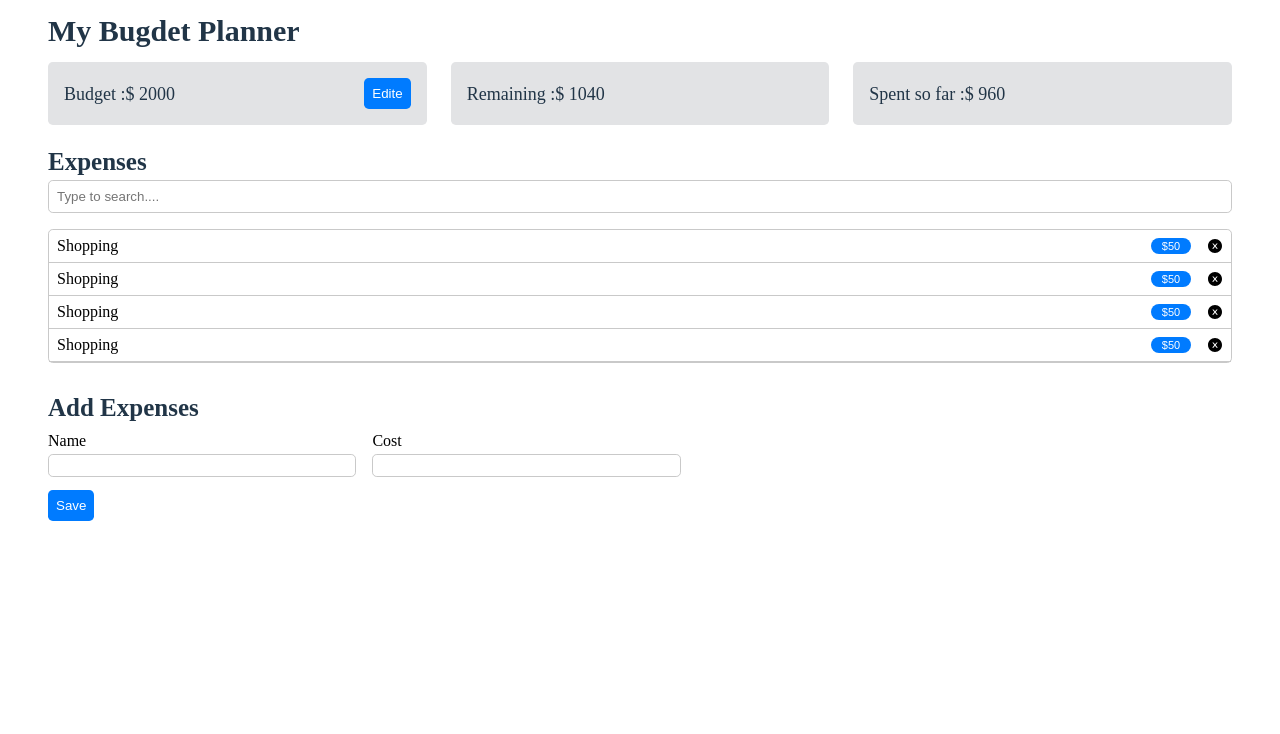
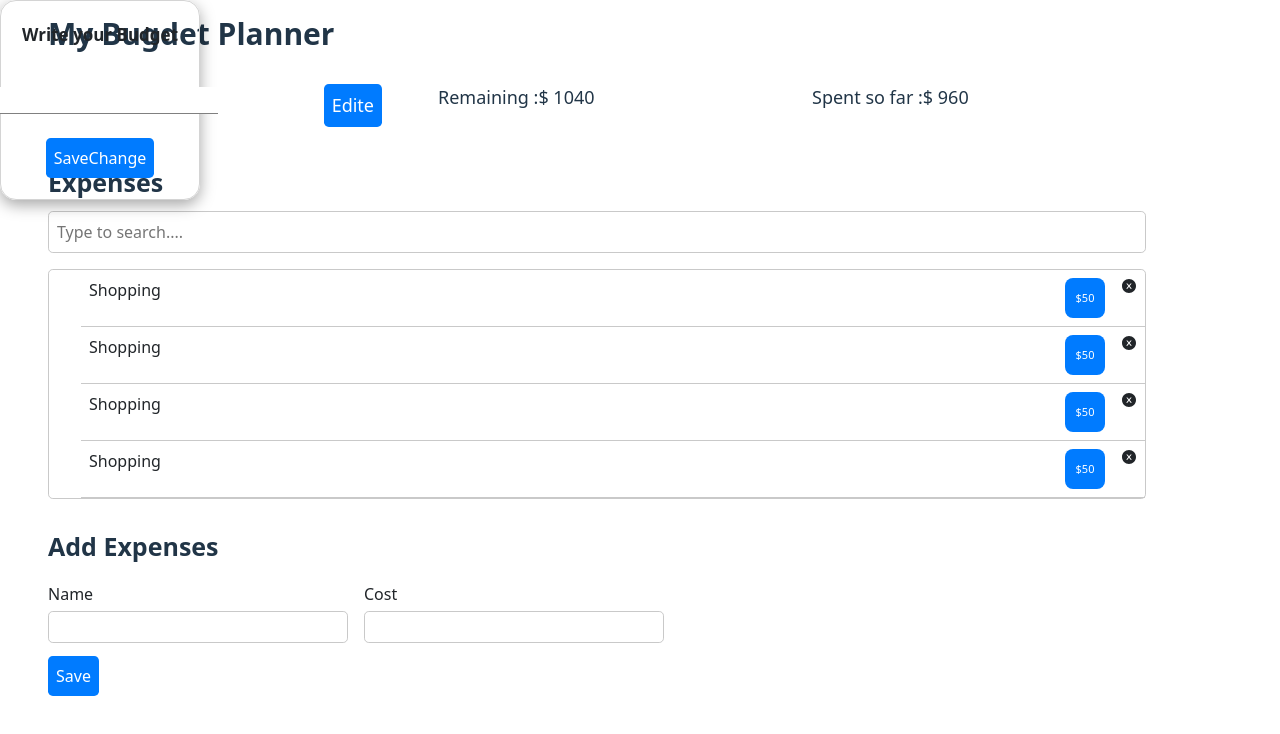
Before and after one commit to Mmomenzadeh/Mmomenzadeh-hw19_maktab_85_Budget-planner-react, a React (Vite) app: page / in a window 1280 px wide. Both pictures are taken after a click on the button "Edite". Shown: the top 734 px of the page. Built offline with nearby package versions, Linux system fonts and the light colour scheme.

Commit message:
create ui modal for edite budget &  error in styled component

```diff
--- a/index.html
+++ b/index.html
@@ -8,7 +8,7 @@
   </head>
   <body>
     <div id="root"></div>
-    <div id="Modal"></div>
+    <div id="Modals"></div>
     <script type="module" src="/src/main.jsx"></script>
   </body>
 </html>
--- a/package.json
+++ b/package.json
@@ -11,6 +11,7 @@
   "dependencies": {
     "@emotion/react": "^11.10.5",
     "@emotion/styled": "^11.10.5",
+    "bootstrap": "^5.2.3",
     "react": "^18.2.0",
     "react-dom": "^18.2.0",
     "react-icons": "^4.7.1"
--- a/src/App.jsx
+++ b/src/App.jsx
@@ -7,6 +7,8 @@ import styled from "@emotion/styled";
 
 const App_container = styled.div`
   padding: 1rem 3rem;
+  position: absolute;
+
 `;
 
 function App() {
--- /dev/null
+++ b/src/Components/Modal/Modal.css
@@ -0,0 +1,28 @@
+.modal-ui{
+    border: 1px solid rgb(212, 212, 212);
+    width: 200px;
+    height: 200px;
+    display: flex;
+    flex-direction: column;
+    align-items: center;
+    justify-content: center;
+    gap: 1.5rem;
+    border-radius: 1rem;
+    box-shadow: rgba(0, 0, 0, 0.35) 0px 5px 15px;
+    position: relative;
+}
+
+.modal-input{
+    outline: none;
+    border: none;
+    border-bottom: 1px solid gray;
+    text-align: center;
+}
+
+.modal-btn{
+    border: none;
+    padding: 0.5rem;
+    border-radius: 0.3rem;
+    background-color: #007bff;
+    color: #fff;
+}
--- a/src/Components/Modal/Modal.jsx
+++ b/src/Components/Modal/Modal.jsx
@@ -0,0 +1,31 @@
+import {useState} from "react"
+
+import "./Modal.css";
+export const Modal = ({ children, saveChange, btnName, status }) => {
+    const [inputValue , setinputValue] = useState(0)
+
+    const handleChange=(e)=>{
+        setinputValue(e.target.value)
+    }
+
+    // console.log(inputValue)
+  return (
+    <>
+      <div id="modal">
+        <div className="modal-ui">
+          {children}
+          {status === "edite" ? (
+            <input
+              type="text"
+              className="modal-input"
+              onChange={handleChange}
+            />
+          ) : null}
+          <button onClick={saveChange} className="modal-btn">
+            {btnName}
+          </button>
+        </div>
+      </div>
+    </>
+  );
+};
--- a/src/Components/UI/Footer/AddExpenses/AddExpenses.jsx
+++ b/src/Components/UI/Footer/AddExpenses/AddExpenses.jsx
@@ -20,6 +20,7 @@ const AddExpenses = ({ labelName, type }) => {
           border: "1px solid rgb(201,201,201) ",
           borderRadius: "0.3rem",
         }}
+
       />
     </AddExpenses_container>
   );
--- a/src/Components/UI/Footer/Footer.jsx
+++ b/src/Components/UI/Footer/Footer.jsx
@@ -27,8 +27,8 @@ const Footer =()=>{
         <div className="footer-ui">
             <H2>Add Expenses</H2>
             <Input_container>
-            <AddExpenses type={'text'} labelName={'Name'}/>
-            <AddExpenses type={'number'} labelName={'Cost'}/>
+            <AddExpenses type={'text'} labelName={'Name'} />
+            <AddExpenses type={'number'} labelName={'Cost'} />
             </Input_container>
             <Btn_save>Save</Btn_save>
         </div>
--- a/src/Components/UI/Header/BudgetBox/BudgetBox.jsx
+++ b/src/Components/UI/Header/BudgetBox/BudgetBox.jsx
@@ -1,10 +1,29 @@
+import { useState } from "react";
+import ReactDOM from "react-dom";
 import styled from "@emotion/styled";
+import { Modal } from "../../../Modal/Modal";
+
+const handleColorType = color => {
+  switch (color) {
+  case "primary":
+  return "#03a9f3";
+  case "secondary":
+  return "#f56342";
+  default:
+    console.log(color)
+  return "#f50";
+  }
+  };
+
 const Budgetbox = styled.div`
   width: 350px;
   padding: 1rem;
   display: flex;
   justify-content: space-between;
-  background-color: #e2e3e5;
+
+
+  background-color : ${(props)=>(props.style)};
+
   border-radius: 0.3rem;
   align-items: center;
   font-size: 18px;
@@ -18,15 +37,38 @@ const Btnbudgetbox = styled.button`
   padding: 0.5rem;
   border-radius: 0.3rem;
   cursor: pointer;
-
 `;
 
-const BudgetBox = ({ budgetPlanner, mony, buttonStatus, style }) => {
+const BudgetBox = ({ budgetPlanner, mony, buttonStatus, color  }) => {
+  const [showModal, setShowModal] = useState(false);
+  const openModal = () => setShowModal(true);
+  const closeModal = () => setShowModal(false);
+
   return (
-    <Budgetbox style={{ backgroundColor: { style } }}>
-      <p>{`${budgetPlanner} :$ ${mony}`}</p>
-      {buttonStatus ? <Btnbudgetbox>Edite</Btnbudgetbox> : null}
-    </Budgetbox>
+    <>
+      <Budgetbox>
+        <p>{`${budgetPlanner} :$ ${mony}`}</p>
+        {buttonStatus ? (
+          <Btnbudgetbox onClick={openModal}>Edite</Btnbudgetbox>
+        ) : null}
+
+        {showModal &&
+          ReactDOM.createPortal(
+            <Modal
+              saveChange={closeModal}
+              btnName={"SaveChange"}
+              status={"edite"}
+            >
+              <p
+                style={{ colo: "#213547", fontSize: "17px", fontWeight: "600" }}
+              >
+                Write your Budget{" "}
+              </p>
+            </Modal>,
+            document.getElementById("Modals")
+          )}
+      </Budgetbox>
+    </>
   );
 };
 
--- a/src/Components/UI/Header/Header.jsx
+++ b/src/Components/UI/Header/Header.jsx
@@ -1,35 +1,51 @@
-import BudgetBox from "./BudgetBox/BudgetBox"
-import styled from "@emotion/styled"
+import BudgetBox from "./BudgetBox/BudgetBox";
+import styled from "@emotion/styled";
 
 const Headerdiv = styled.div`
   margin-bottom: 1.5rem;
-
-`
+`;
 const Budgetboxs = styled.div`
   display: flex;
   gap: 1.5rem;
-`
+`;
 
 const H1 = styled.h1`
   font-size: 30px;
   color: #213547;
   font-weight: 600;
   margin-bottom: 1rem;
-
-`
-const Header =()=>{
-    return(
+`;
+const Header = () => {
+  return (
     <Headerdiv>
       <H1>My Bugdet Planner</H1>
 
       <Budgetboxs>
-            <BudgetBox budgetPlanner={"Budget"} mony={2000} buttonStatus={true} style={"#e2e3e5"}/>
-            <BudgetBox budgetPlanner={"Remaining"} mony={1040} buttonStatus={false} style={"#d4edda"}/>
-            <BudgetBox budgetPlanner={"Spent so far"} mony={960} buttonStatus={false} style={"#cce5ff"}/>
+        <BudgetBox
+          color={"secondary"}
+          budgetPlanner={"Budget"}
+          mony={2000}
+          buttonStatus={true}
+          style={"#e2e3e5"}
 
+        />
+        <BudgetBox
+          budgetPlanner={"Remaining"}
+          mony={1040}
+          buttonStatus={false}
+          style={"#d4edda"}
+
+        />
+        <BudgetBox
+          budgetPlanner={"Spent so far"}
+          mony={960}
+          buttonStatus={false}
+          style={"#cce5ff"}
+        color={"primary"}
+        />
       </Budgetboxs>
     </Headerdiv>
-    )
-}
+  );
+};
 
-export default Header
+export default Header;
```
Also changed, not shown: src/main.jsx (+11 -11 lines), 1 other file (tests, documents, lock files or other folders). Lines whose indentation alone changed are shown as unchanged.
